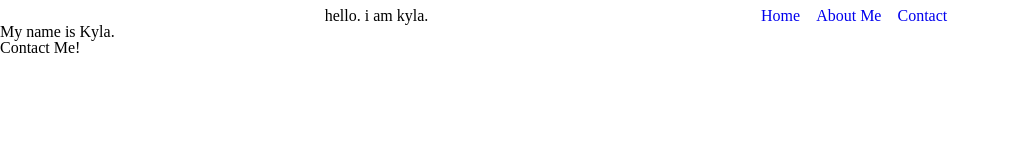
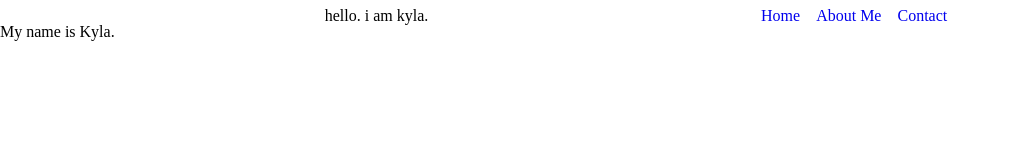
Before and after one commit to Koyamot/portfolio, a React (Create React App) app: page /about in a window 1280 px wide. Shown: the top 160 px of the page, without its empty margins (0-1009 px from the left). Built offline with nearby package versions, Linux system fonts and the light colour scheme; no server answers.

Commit message:
fixed contact path

```diff
--- a/src/App.js
+++ b/src/App.js
@@ -24,7 +24,7 @@ function App() {
       <Header />
       <Route path="/" component={Landing} exact />
       <Route path="/about" component={About} exact />
-      <Route path="/about" component={Contact} exact />
+      <Route path="/contact" component={Contact} exact />
       </switch>
     </main>
     </ApolloProvider>
```
